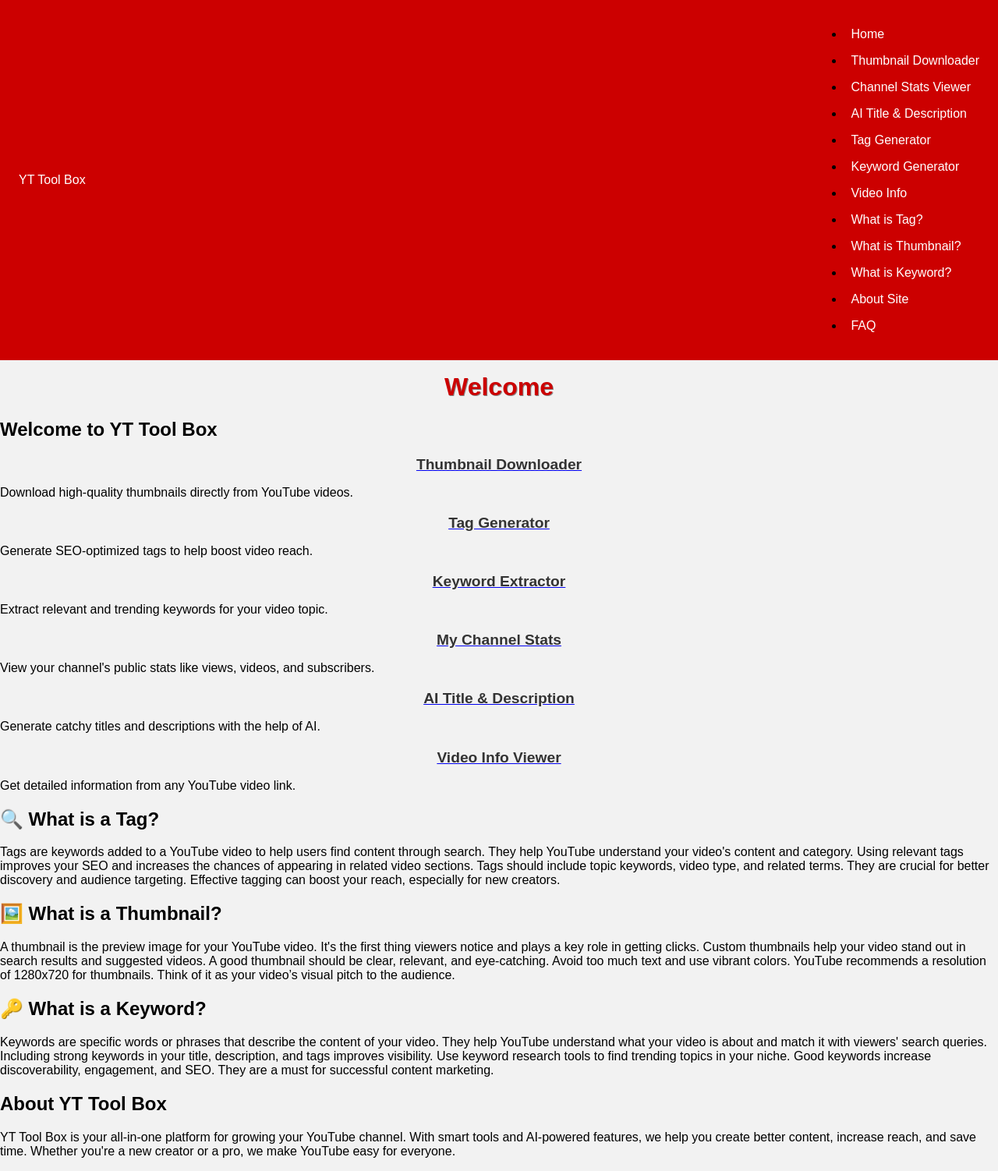
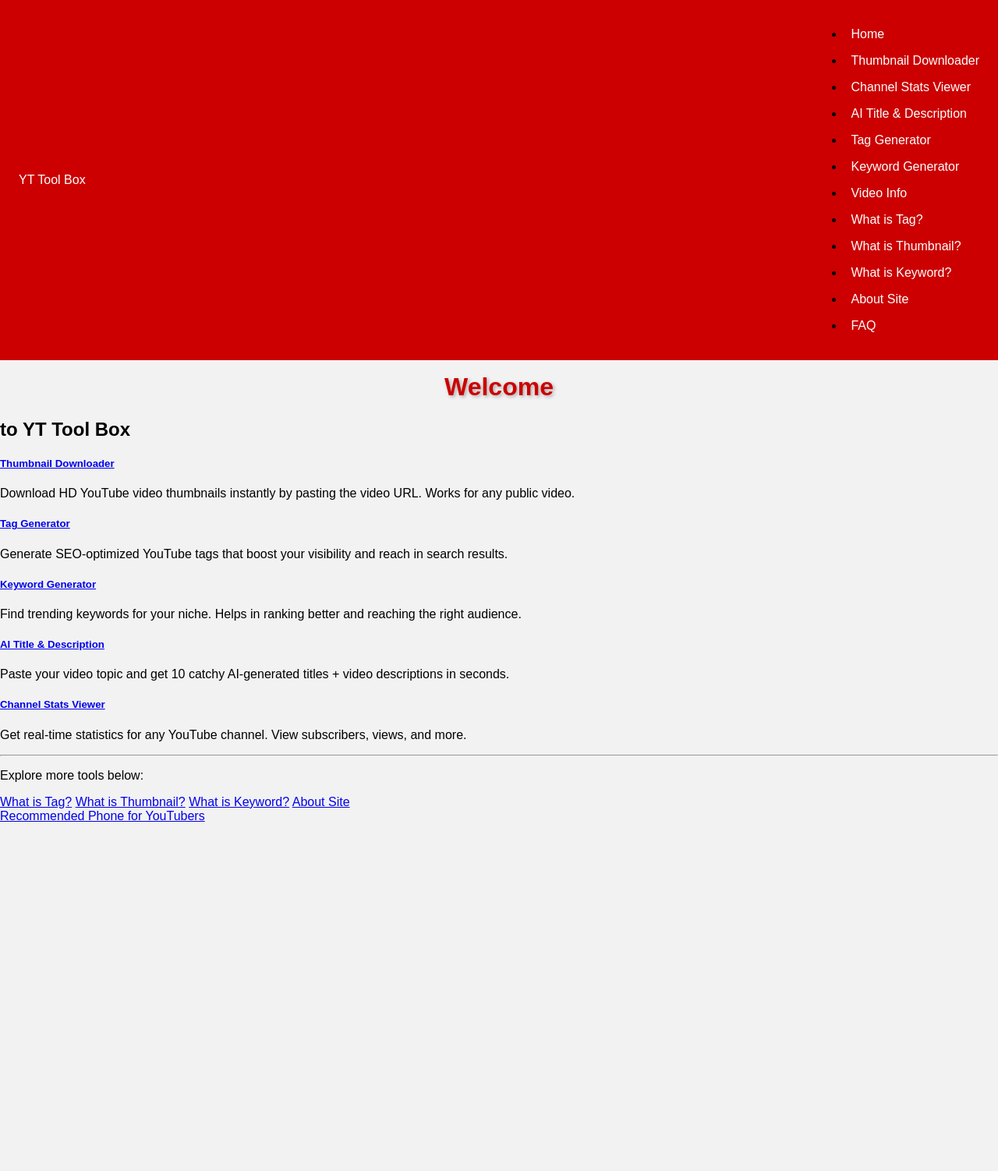
Before and after one commit to sandeep780049/yt-tool-box, a Flask app: page / in a window 1280 px wide. Shown: the whole page at 78% size. After the commit the page ends 1054 px from the top, so only its background shows below. Run offline with Flask 3, Linux system fonts and the light colour scheme; some libraries are stand-ins or nearby versions.

Commit message:
Update index.html

```diff
--- a/templates/index.html
+++ b/templates/index.html
@@ -1,69 +1,81 @@
 {% extends "layout.html" %}
+
+{% block title %}Home - YT Tool Box{% endblock %}
+
 {% block content %}
+<div class="container mt-5 text-center">
+    <h1 class="display-4 text-danger" style="text-shadow: 2px 2px 4px #aaa;">Welcome</h1>
+    <h2 class="mb-5 text-dark">to YT Tool Box</h2>
 
-<h1 class="text-4xl font-bold text-red-600 text-center mb-4 shadow">Welcome</h1>
-<h2 class="text-xl text-center mb-8">Welcome to YT Tool Box</h2>
+    <div class="row row-cols-1 row-cols-md-2 g-4">
+        <div class="col">
+            <div class="card h-100 border-danger">
+                <div class="card-body">
+                    <h5 class="card-title">
+                        <a href="{{ url_for('thumbnail') }}" class="text-danger text-decoration-none">Thumbnail Downloader</a>
+                    </h5>
+                    <p class="card-text text-muted">Download HD YouTube video thumbnails instantly by pasting the video URL. Works for any public video.</p>
+                </div>
+            </div>
+        </div>
 
-<div class="grid grid-cols-1 md:grid-cols-2 lg:grid-cols-3 gap-6 text-center">
-  <div class="border rounded-xl p-4 shadow">
-    <a href="/thumbnail">
-      <h3 class="text-xl font-semibold text-blue-600 hover:underline">Thumbnail Downloader</h3>
-    </a>
-    <p class="text-sm mt-2">Download high-quality thumbnails directly from YouTube videos.</p>
-  </div>
-  <div class="border rounded-xl p-4 shadow">
-    <a href="/tags">
-      <h3 class="text-xl font-semibold text-blue-600 hover:underline">Tag Generator</h3>
-    </a>
-    <p class="text-sm mt-2">Generate SEO-optimized tags to help boost video reach.</p>
-  </div>
-  <div class="border rounded-xl p-4 shadow">
-    <a href="/keywords">
-      <h3 class="text-xl font-semibold text-blue-600 hover:underline">Keyword Extractor</h3>
-    </a>
-    <p class="text-sm mt-2">Extract relevant and trending keywords for your video topic.</p>
-  </div>
-  <div class="border rounded-xl p-4 shadow">
-    <a href="/stats">
-      <h3 class="text-xl font-semibold text-blue-600 hover:underline">My Channel Stats</h3>
-    </a>
-    <p class="text-sm mt-2">View your channel's public stats like views, videos, and subscribers.</p>
-  </div>
-  <div class="border rounded-xl p-4 shadow">
-    <a href="/ai">
-      <h3 class="text-xl font-semibold text-blue-600 hover:underline">AI Title & Description</h3>
-    </a>
-    <p class="text-sm mt-2">Generate catchy titles and descriptions with the help of AI.</p>
-  </div>
-  <div class="border rounded-xl p-4 shadow">
-    <a href="/video_info">
-      <h3 class="text-xl font-semibold text-blue-600 hover:underline">Video Info Viewer</h3>
-    </a>
-    <p class="text-sm mt-2">Get detailed information from any YouTube video link.</p>
-  </div>
+        <div class="col">
+            <div class="card h-100 border-success">
+                <div class="card-body">
+                    <h5 class="card-title">
+                        <a href="{{ url_for('tags') }}" class="text-success text-decoration-none">Tag Generator</a>
+                    </h5>
+                    <p class="card-text text-muted">Generate SEO-optimized YouTube tags that boost your visibility and reach in search results.</p>
+                </div>
+            </div>
+        </div>
+
+        <div class="col">
+            <div class="card h-100 border-primary">
+                <div class="card-body">
+                    <h5 class="card-title">
+                        <a href="{{ url_for('keywords') }}" class="text-primary text-decoration-none">Keyword Generator</a>
+                    </h5>
+                    <p class="card-text text-muted">Find trending keywords for your niche. Helps in ranking better and reaching the right audience.</p>
+                </div>
+            </div>
+        </div>
+
+        <div class="col">
+            <div class="card h-100 border-info">
+                <div class="card-body">
+                    <h5 class="card-title">
+                        <a href="{{ url_for('ai') }}" class="text-info text-decoration-none">AI Title & Description</a>
+                    </h5>
+                    <p class="card-text text-muted">Paste your video topic and get 10 catchy AI-generated titles + video descriptions in seconds.</p>
+                </div>
+            </div>
+        </div>
+
+        <div class="col">
+            <div class="card h-100 border-warning">
+                <div class="card-body">
+                    <h5 class="card-title">
+                        <a href="{{ url_for('stats') }}" class="text-warning text-decoration-none">Channel Stats Viewer</a>
+                    </h5>
+                    <p class="card-text text-muted">Get real-time statistics for any YouTube channel. View subscribers, views, and more.</p>
+                </div>
+            </div>
+        </div>
+    </div>
+
+    <hr class="my-5">
+
+    <div class="mt-4">
+        <p>Explore more tools below:</p>
+        <a href="{{ url_for('what_is_tag') }}" class="btn btn-outline-danger m-2">What is Tag?</a>
+        <a href="{{ url_for('what_is_thumbnail') }}" class="btn btn-outline-primary m-2">What is Thumbnail?</a>
+        <a href="{{ url_for('what_is_keyword') }}" class="btn btn-outline-success m-2">What is Keyword?</a>
+        <a href="{{ url_for('about_site') }}" class="btn btn-outline-dark m-2">About Site</a>
+    </div>
+
+    <div class="mt-5">
+        <a href="https://amzn.to/45q05Uz" target="_blank" class="btn btn-danger">Recommended Phone for YouTubers</a>
+    </div>
 </div>
-
-<!-- What Is Sections Below -->
-<div class="mt-10 px-4 md:px-20">
-  <h2 class="text-2xl font-bold text-gray-800 mt-8">🔍 What is a Tag?</h2>
-  <p class="text-sm text-gray-700 mt-2">
-    Tags are keywords added to a YouTube video to help users find content through search. They help YouTube understand your video's content and category. Using relevant tags improves your SEO and increases the chances of appearing in related video sections. Tags should include topic keywords, video type, and related terms. They are crucial for better discovery and audience targeting. Effective tagging can boost your reach, especially for new creators.
-  </p>
-
-  <h2 class="text-2xl font-bold text-gray-800 mt-8">🖼️ What is a Thumbnail?</h2>
-  <p class="text-sm text-gray-700 mt-2">
-    A thumbnail is the preview image for your YouTube video. It's the first thing viewers notice and plays a key role in getting clicks. Custom thumbnails help your video stand out in search results and suggested videos. A good thumbnail should be clear, relevant, and eye-catching. Avoid too much text and use vibrant colors. YouTube recommends a resolution of 1280x720 for thumbnails. Think of it as your video’s visual pitch to the audience.
-  </p>
-
-  <h2 class="text-2xl font-bold text-gray-800 mt-8">🔑 What is a Keyword?</h2>
-  <p class="text-sm text-gray-700 mt-2">
-    Keywords are specific words or phrases that describe the content of your video. They help YouTube understand what your video is about and match it with viewers' search queries. Including strong keywords in your title, description, and tags improves visibility. Use keyword research tools to find trending topics in your niche. Good keywords increase discoverability, engagement, and SEO. They are a must for successful content marketing.
-  </p>
-
-  <h2 class="text-xl font-semibold text-center mt-12 mb-4 text-gray-900">About YT Tool Box</h2>
-  <p class="text-sm text-gray-600 text-center">
-    YT Tool Box is your all-in-one platform for growing your YouTube channel. With smart tools and AI-powered features, we help you create better content, increase reach, and save time. Whether you're a new creator or a pro, we make YouTube easy for everyone.
-  </p>
-</div>
-
 {% endblock %}
```
